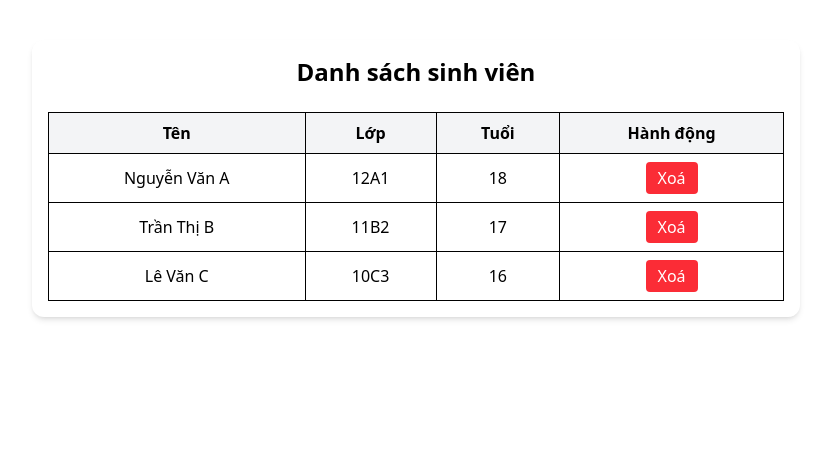
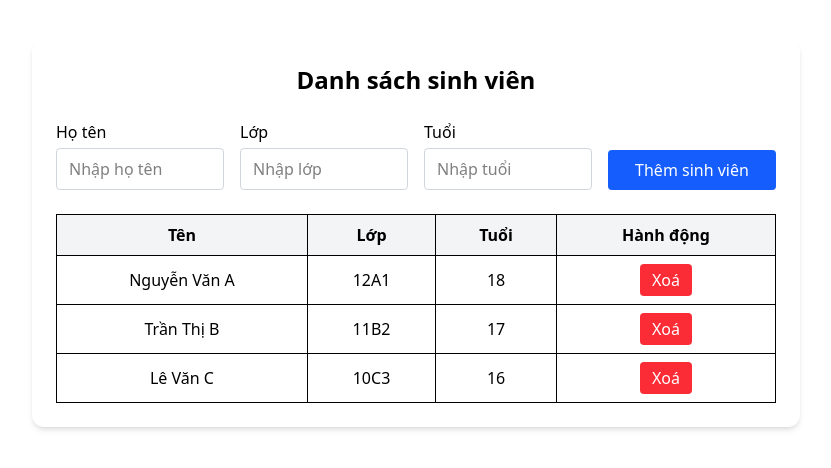
Before and after one commit to WestTand/BaiKiemTra, a React (Vite) app in the folder baithi/: page / in a window 1280 px wide. Shown: the top 468 px of the page, without its empty margins (224-1055 px from the left). Built offline with nearby package versions, Linux system fonts and the light colour scheme.

Commit message:
them sinh vien moi

```diff
--- a/baithi/src/pages/StudentList.jsx
+++ b/baithi/src/pages/StudentList.jsx
@@ -7,16 +7,79 @@ const StudentList = () => {
     { ten: "Lê Văn C", lop: "10C3", tuoi: 16 }
   ]);
 
+  const [form, setForm] = useState({ ten: '', lop: '', tuoi: '' });
+
   const handleDelete = (index) => {
     const newStudents = [...students];
     newStudents.splice(index, 1);
     setStudents(newStudents);
   };
 
+  const handleChange = (e) => {
+    const { name, value } = e.target;
+    setForm({ ...form, [name]: value });
+  };
+
+  const handleAdd = () => {
+    if (form.ten && form.lop && form.tuoi) {
+      setStudents([...students, { ...form, tuoi: parseInt(form.tuoi) }]);
+      setForm({ ten: '', lop: '', tuoi: '' }); // reset form
+    } else {
+      alert('Vui lòng điền đầy đủ thông tin!');
+    }
+  };
+
   return (
-    <div className="max-w-3xl mx-auto mt-10 p-4 bg-white shadow-md rounded-xl">
-      <h2 className="text-2xl font-bold text-center mb-6">Danh sách sinh viên</h2>
-      <table className="w-full table-auto border border-gray-300">
+    <div className="max-w-3xl mx-auto mt-10 p-6 bg-white shadow-md rounded-xl space-y-6">
+      <h2 className="text-2xl font-bold text-center">Danh sách sinh viên</h2>
+
+      {/* Form thêm sinh viên */}
+      <div className="grid grid-cols-1 md:grid-cols-4 gap-4 items-end">
+        <div>
+          <label className="block mb-1 font-medium">Họ tên</label>
+          <input
+            type="text"
+            name="ten"
+            value={form.ten}
+            onChange={handleChange}
+            className="w-full border border-gray-300 rounded px-3 py-2"
+            placeholder="Nhập họ tên"
+          />
+        </div>
+        <div>
+          <label className="block mb-1 font-medium">Lớp</label>
+          <input
+            type="text"
+            name="lop"
+            value={form.lop}
+            onChange={handleChange}
+            className="w-full border border-gray-300 rounded px-3 py-2"
+            placeholder="Nhập lớp"
+          />
+        </div>
+        <div>
+          <label className="block mb-1 font-medium">Tuổi</label>
+          <input
+            type="number"
+            name="tuoi"
+            value={form.tuoi}
+            onChange={handleChange}
+            className="w-full border border-gray-300 rounded px-3 py-2"
+            placeholder="Nhập tuổi"
+          />
+        </div>
+        <div>
+          <button
+            onClick={handleAdd}
+            className="w-full bg-blue-600 text-white px-4 py-2 rounded hover:bg-blue-700 transition"
+          >
+            Thêm sinh viên
+          </button>
+        </div>
+      </div>
+
+      {/* Bảng sinh viên */}
+      <table className="w-full table-auto border border-gray-300 mt-4">
         <thead className="bg-gray-100">
           <tr>
             <th className="border px-4 py-2">Tên</th>
```
Also changed, not shown: baithi/minhChung/cau3.PNG (added).
